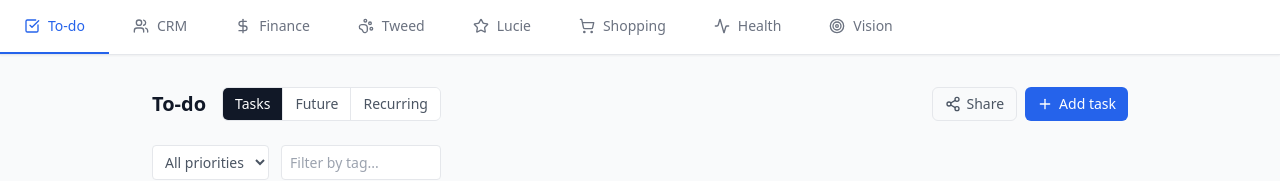
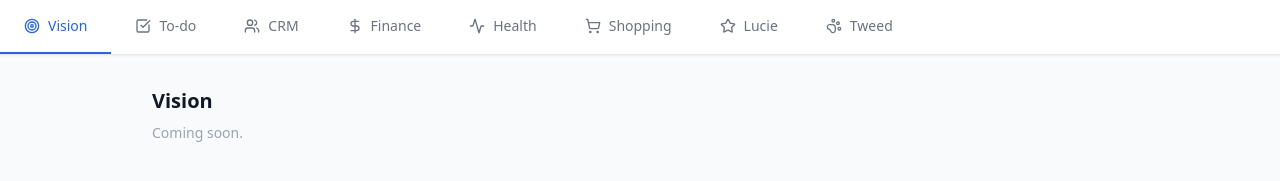
Before and after one commit to lucastrushagent-wq/life-manager, a React (Vite) app: page / in a window 1280 px wide. Shown: the top 181 px of the page. Built offline with nearby package versions, Linux system fonts and the light colour scheme; no server answers.

Commit message:
Reorder tabs: Vision, To-do, CRM, Finance, Health, Shopping, Lucie, Tweed
https://claude.ai/code/session_017ergYq5sD2Q3gX7YncreUB

```diff
--- a/src/core/tabs.ts
+++ b/src/core/tabs.ts
@@ -15,4 +15,4 @@ export interface TabConfig {
   component: ComponentType
 }
 
-export const tabs: TabConfig[] = [todoTab, crmTab, financeTab, tweedTab, lucieTab, shoppingTab, healthTab, visionTab]
+export const tabs: TabConfig[] = [visionTab, todoTab, crmTab, financeTab, healthTab, shoppingTab, lucieTab, tweedTab]
```
